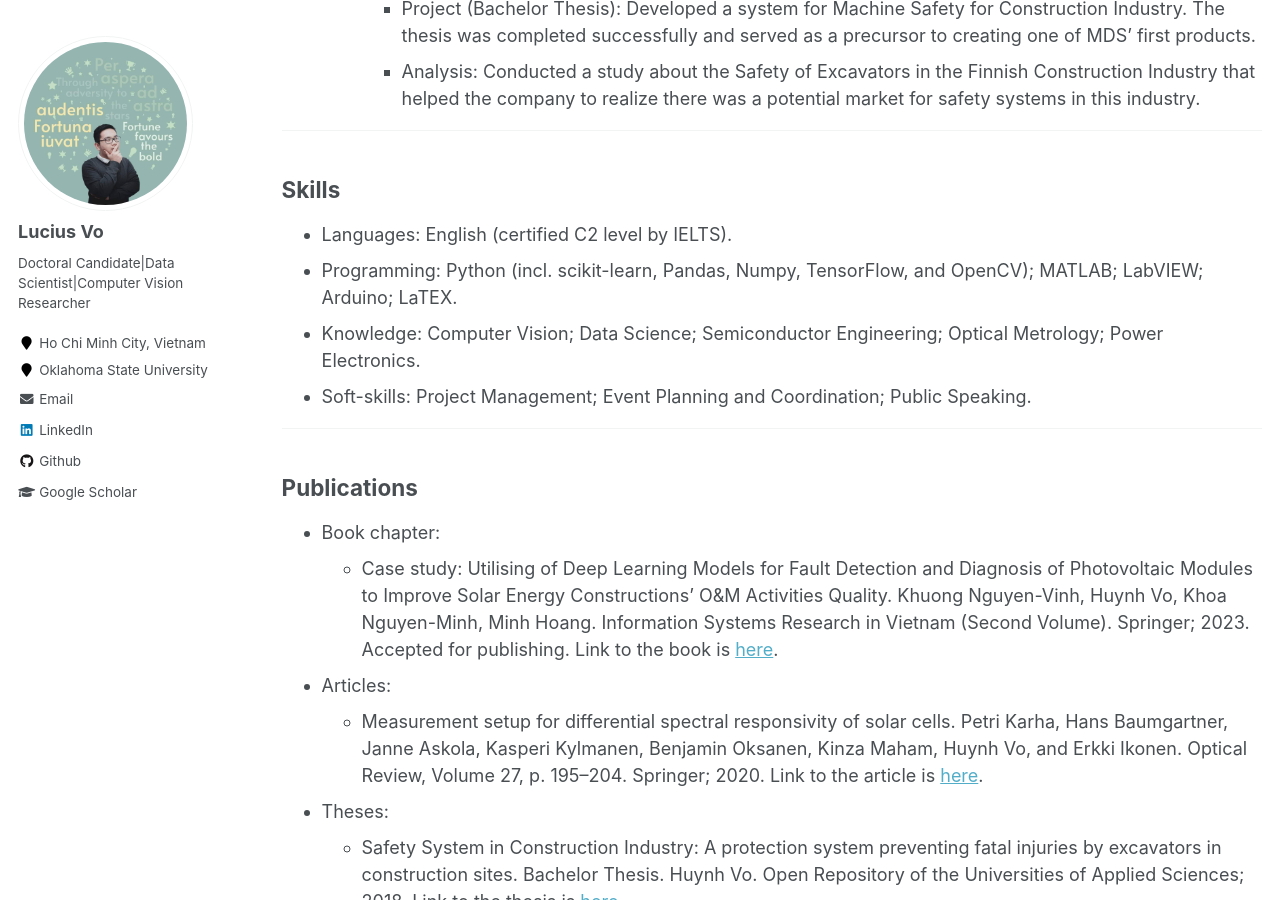
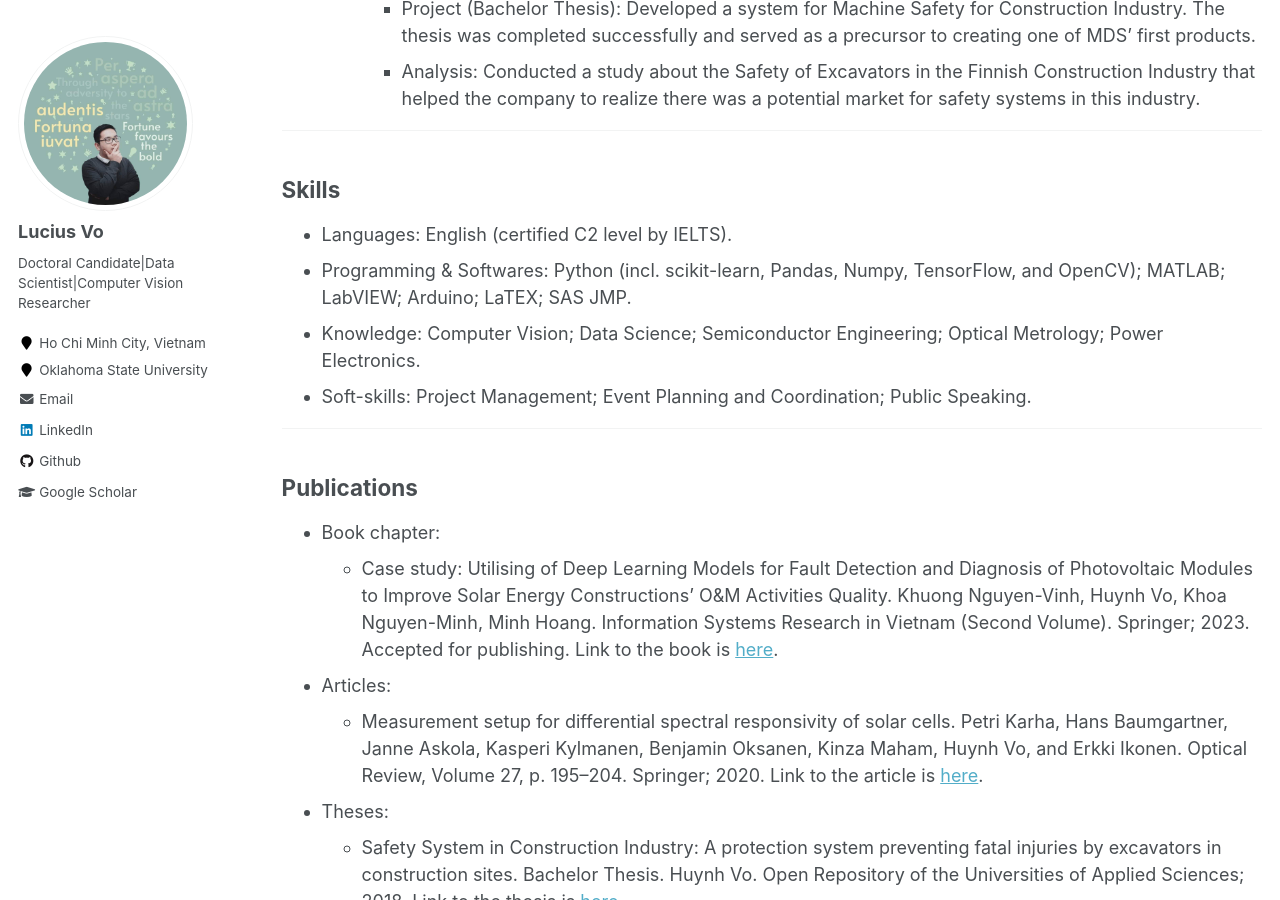
Before and after one commit to vohuynhquangnguyen/vohuynhquangnguyen.github.io, a Jekyll site: the page built from _pages/cv.md, in a window 1280 px wide and 900 px high, scrolled down 2837 px. Built offline with Jekyll 4.4.1, drawn with Linux system fonts in a browser that asks for light colours.

Commit message:
Update cv.md

```diff
--- a/_pages/cv.md
+++ b/_pages/cv.md
@@ -70,7 +70,7 @@ I can offer my solid understanding of Semiconductor Devices, Optical Metrology,
 
 ## Skills
 * Languages: English (certified C2 level by IELTS).
-* Programming: Python (incl. scikit-learn, Pandas, Numpy, TensorFlow, and OpenCV); MATLAB; LabVIEW; Arduino; LaTEX.
+* Programming & Softwares: Python (incl. scikit-learn, Pandas, Numpy, TensorFlow, and OpenCV); MATLAB; LabVIEW; Arduino; LaTEX; SAS JMP.
 * Knowledge: Computer Vision; Data Science; Semiconductor Engineering; Optical Metrology; Power Electronics.
 * Soft-skills: Project Management; Event Planning and Coordination; Public Speaking.
 
```
